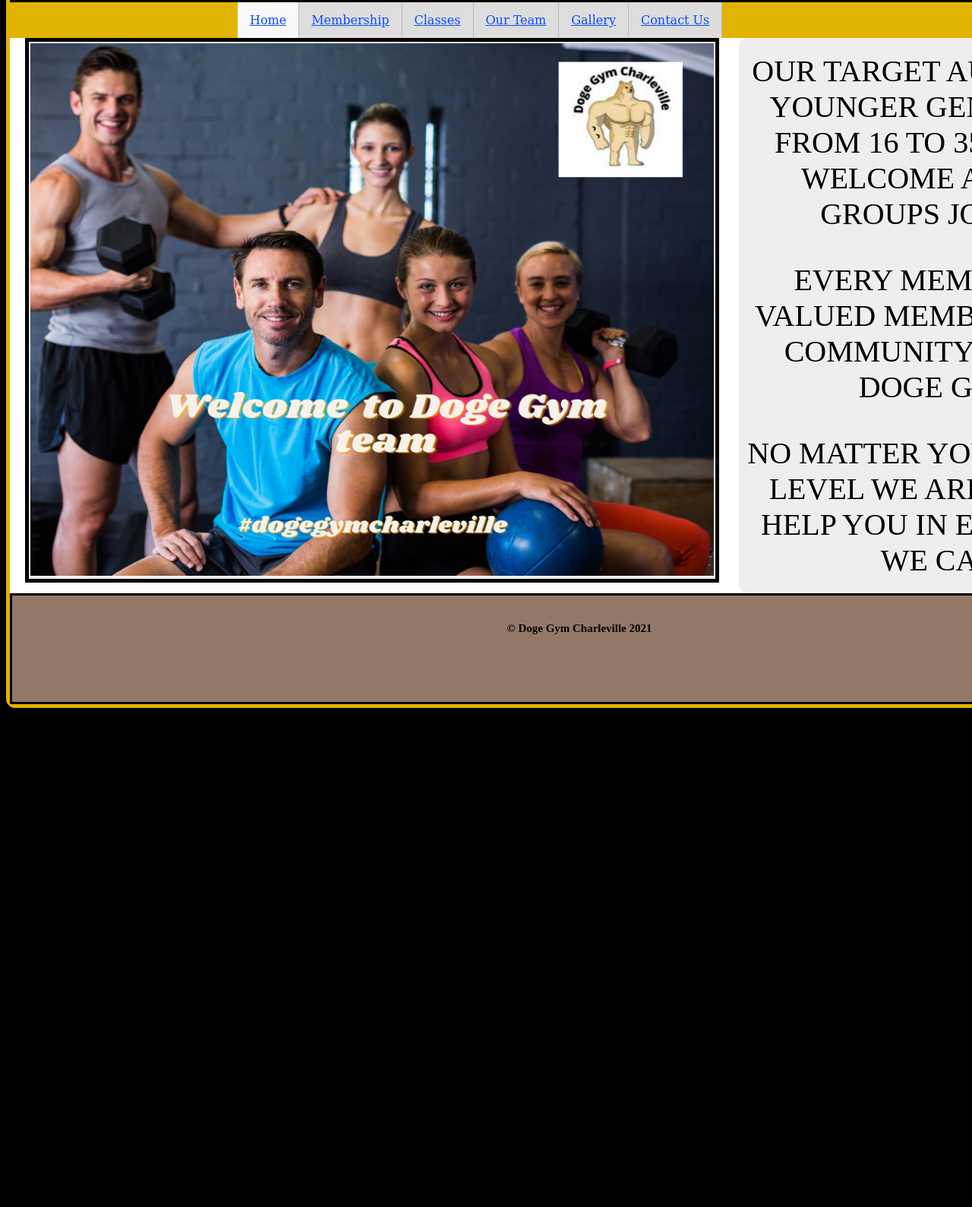
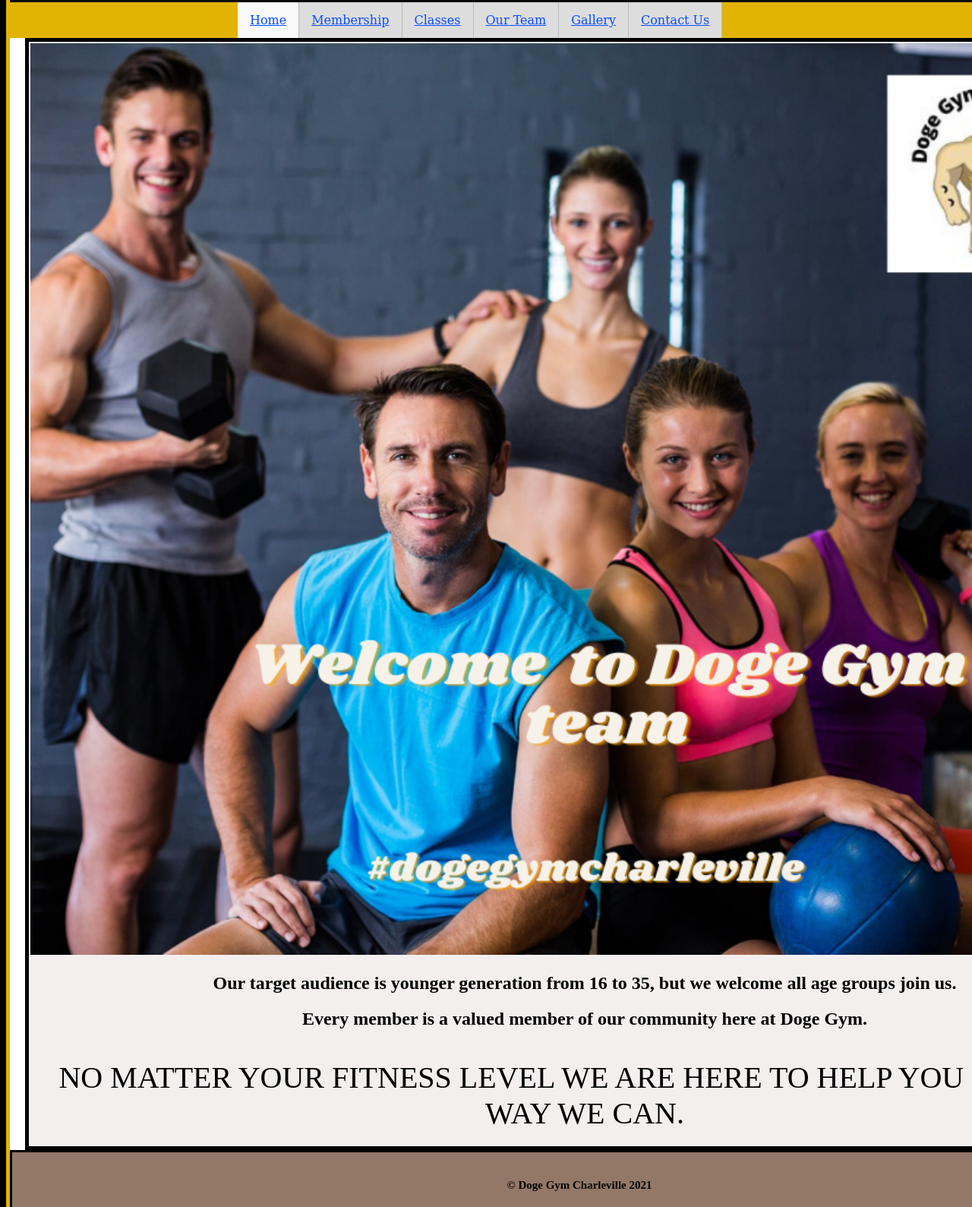
Before and after one commit to oskarszalitis/WebAuthoringProject2021, a plain HTML site: page index.html in a window 1280 px wide. Shown: the part 216-1805 px from the top of the page at 76% size. Before the commit the page ends 1156 px from the top, so only its background shows below. Drawn offline with Linux system fonts and the light colour scheme.

Commit message:
Add files via upload

```diff
--- a/index.html
+++ b/index.html
@@ -5,6 +5,13 @@
 	<link rel="shortcut icon" href="images/favicon.ico" type="image/x-icon">
 <title>Doge Gym Charleville</title>
 <link href="styles.css" rel="stylesheet" type="text/css">
+<style>
+	main {
+		width: auto;
+	}
+	h1 {text-align: center;}
+	h2 {text-align: center;}
+</style>
 </head>
 
 <body>
@@ -21,13 +28,11 @@
 		</ul>
 		</nav>
 	<main>
-	  <img src="images/welcome.png" width="900" height="701" alt="welcome"/> </main>
-	<aside>
-		<h1>Our target audience is younger generation from 16 to 35, but we welcome all age groups join us.</h1>
-		<h1>Every member is a valued member of our community here at Doge Gym.
-		</h1>
-		<h1>No matter your fitness level we are here to help you in every way we can.</h1>
-		</aside>
+	  <img src="images/welcome.png" width="1460" height="1200" alt="welcome"/>
+		<h2>Our target audience is younger generation from 16 to 35, but we welcome all age groups join us.</h2>
+		<h2>Every member is a valued member of our community here at Doge Gym.
+		</h2>
+		<h1>No matter your fitness level we are here to help you in every way we can.</h1></main>
 	<footer><h3>&copy; Doge Gym Charleville 2021</h3></footer>
 		</div>
 
```
